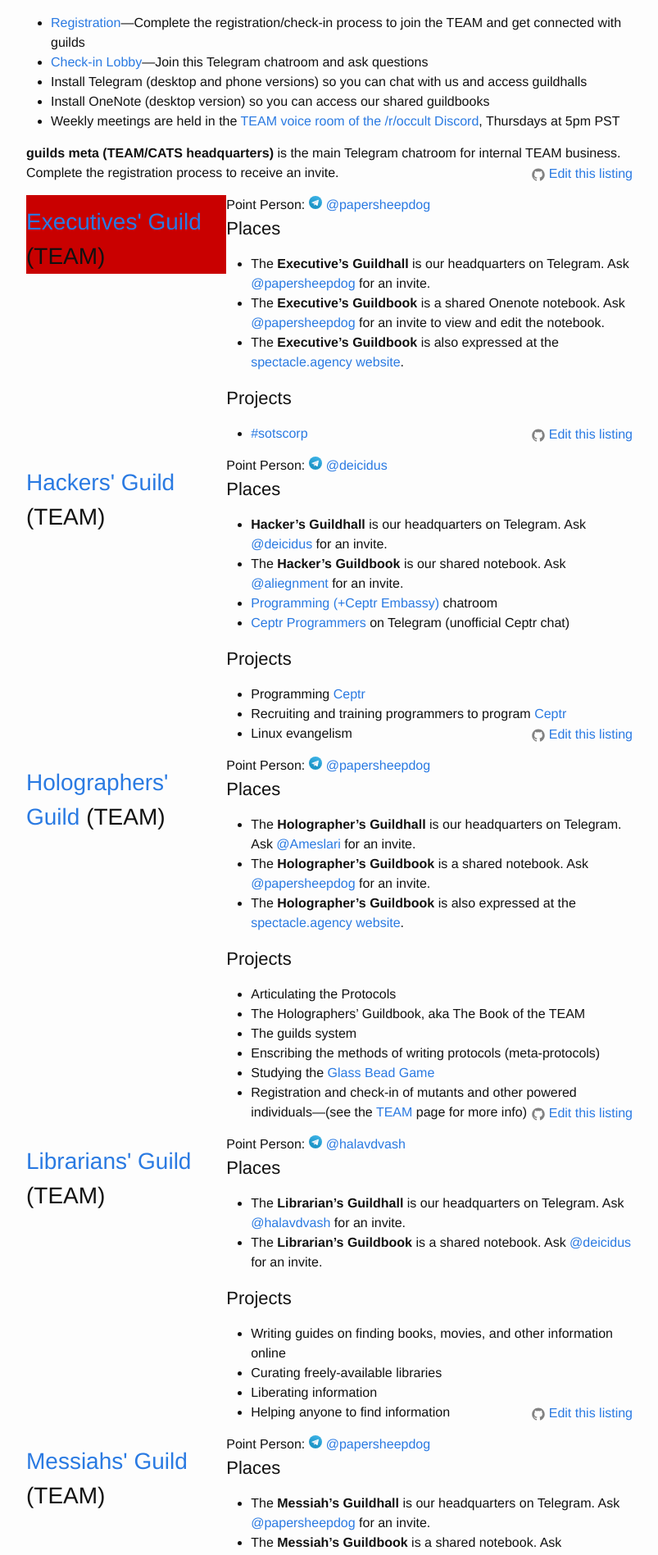
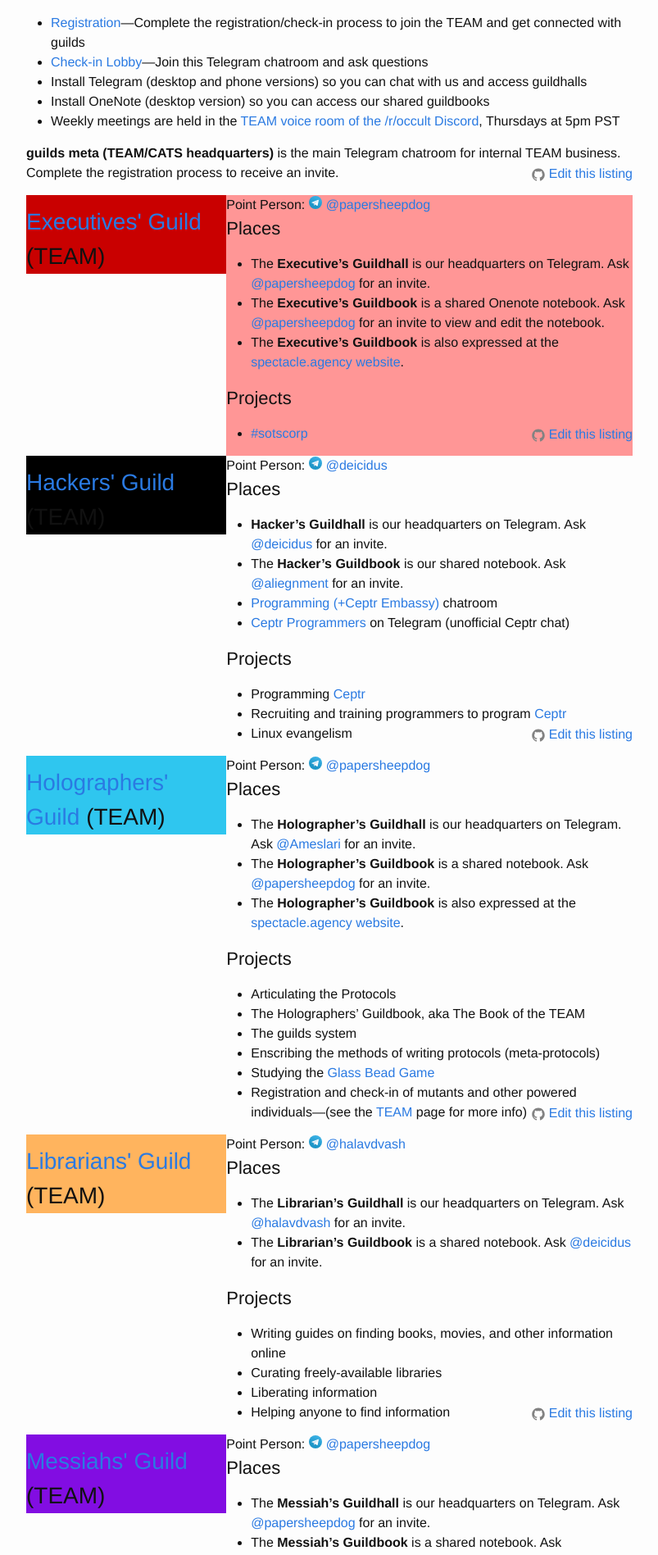
Before and after one commit to coalition-of-invisible-colleges/cic.github.io, a Jekyll site: the page built from colleges/TEAM.md, in a window 1280 px wide. Shown: the part 475-2372 px from the top of the page at 82% size, without its empty margins (238-1041 px from the left). Built offline with Jekyll 4.4.1, drawn with Linux system fonts in a browser that asks for light colours.

Commit message:
Update _layout.scss

```diff
--- a/_sass/_layout.scss
+++ b/_sass/_layout.scss
@@ -258,9 +258,6 @@
   width: 33%;
   clear: both;
   float: left;
-}
-
-.guildtitle {
   font-size: 0.6em;
 }
 
@@ -273,38 +270,38 @@
   background-color: #c90000;
 }
 
-.guildlisting .executives {
+.guildlisting.executives {
   background-color: #ff9696;
 }
 
-.guildtitle .hackers {
+.guildtitle.hackers {
   background-color: #000000;
 }
 
-.guildtitle .holographers {
+.guildtitle.holographers {
   background-color: #2fc6ef;
 }
 
-.guildtitle .librarians {
+.guildtitle.librarians {
   background-color: #ffb45e;
 }
 
-.guildtitle .messiahs {
+.guildtitle.messiahs {
   background-color: #820de2;
 }
 
-.guildtitle .permaculturists {
+.guildtitle.permaculturists {
   background-color: #7dff38;
 }
 
-.guildtitle .shamans {
+.guildtitle.shamans {
   background-color: #005e01
 }
 
-.guildtitle .teachers {
+.guildtitle.teachers {
   background-color: #828282;
 }
 
-.guildtitle .wizards {
+.guildtitle.wizards {
   background-color: #1800ba;
 }
```
